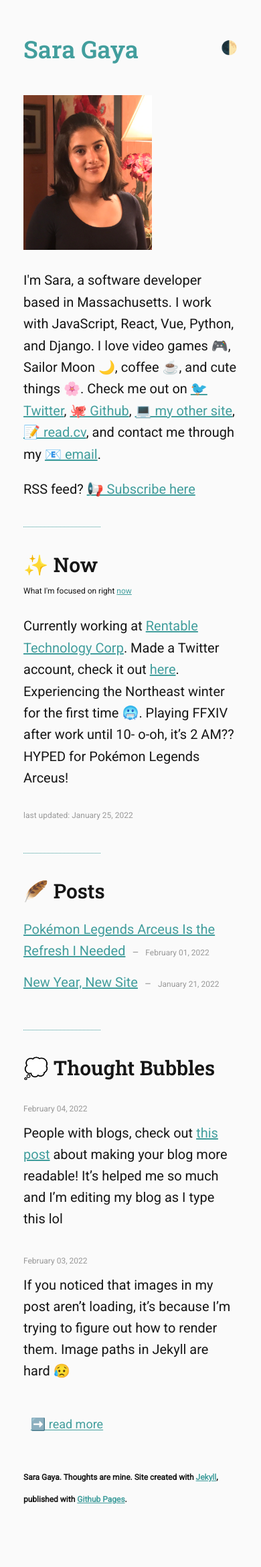
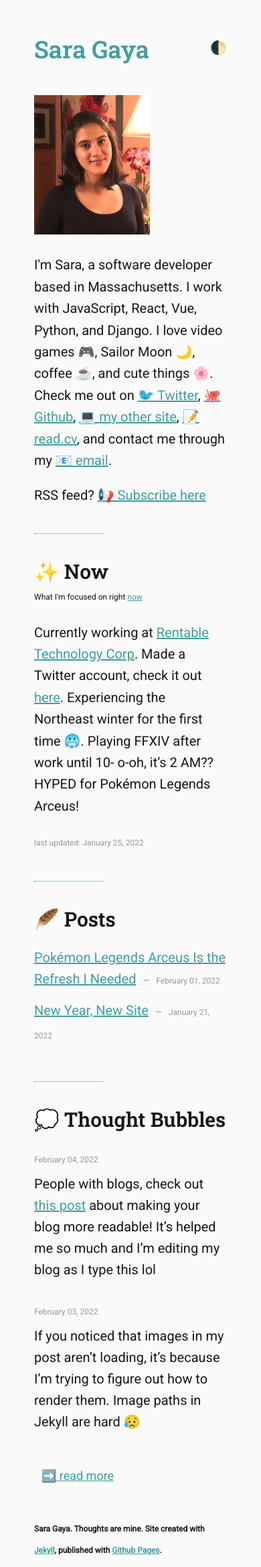
Before and after one commit to sgaya16/blog, a Jekyll site: the page built from index.html, in a window 390 px wide. Shown: the whole page at 67% size. Built offline with Jekyll 4.4.1, drawn with Linux system fonts in a browser that asks for light colours; before the commit the page ends 2262 px from its top, so only the background shows below that.

Commit message:
more responsive changes

```diff
--- a/_sass/main.scss
+++ b/_sass/main.scss
@@ -178,13 +178,6 @@
 }
 
 @media screen and (max-width: 800px) {
-  header,
-  main,
-  .post-content,
-  .thought-content {
-    max-width: 40rem;
-  }
-
   main,
   .post-content,
   .thought-content {
@@ -206,7 +199,7 @@
   main,
   .post-content,
   .thought-content {
-    max-width: 22rem;
+    max-width: 20rem;
 
     .pfp {
       width: 60%;
@@ -214,15 +207,21 @@
   }
 
   footer {
-    max-width: 20rem;
+    max-width: 18rem;
   }
 }
 
 @media screen and (max-width: 400px) {
   header,
-  main {
-    max-width: 20rem;
+  main,
+  .post-content,
+  .thought-content {
+    max-width: 18rem;
     padding-top: 1.4em;
+  }
+
+  footer {
+    max-width: 18rem;
   }
 }
 
```
